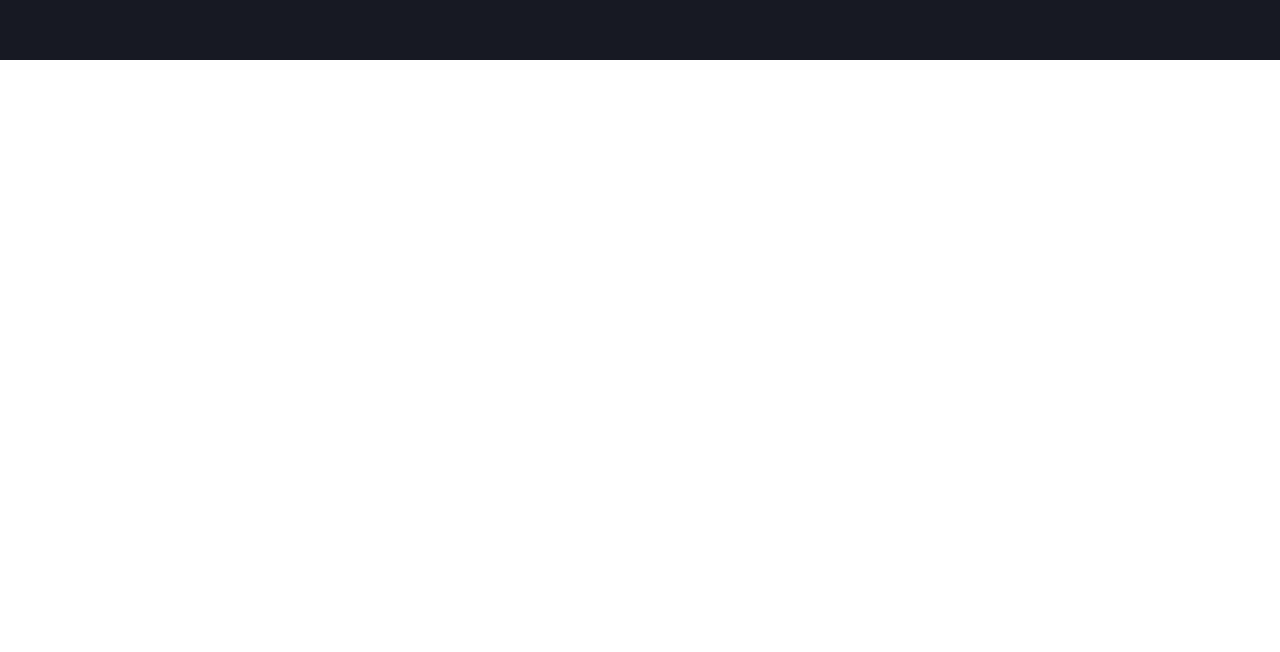
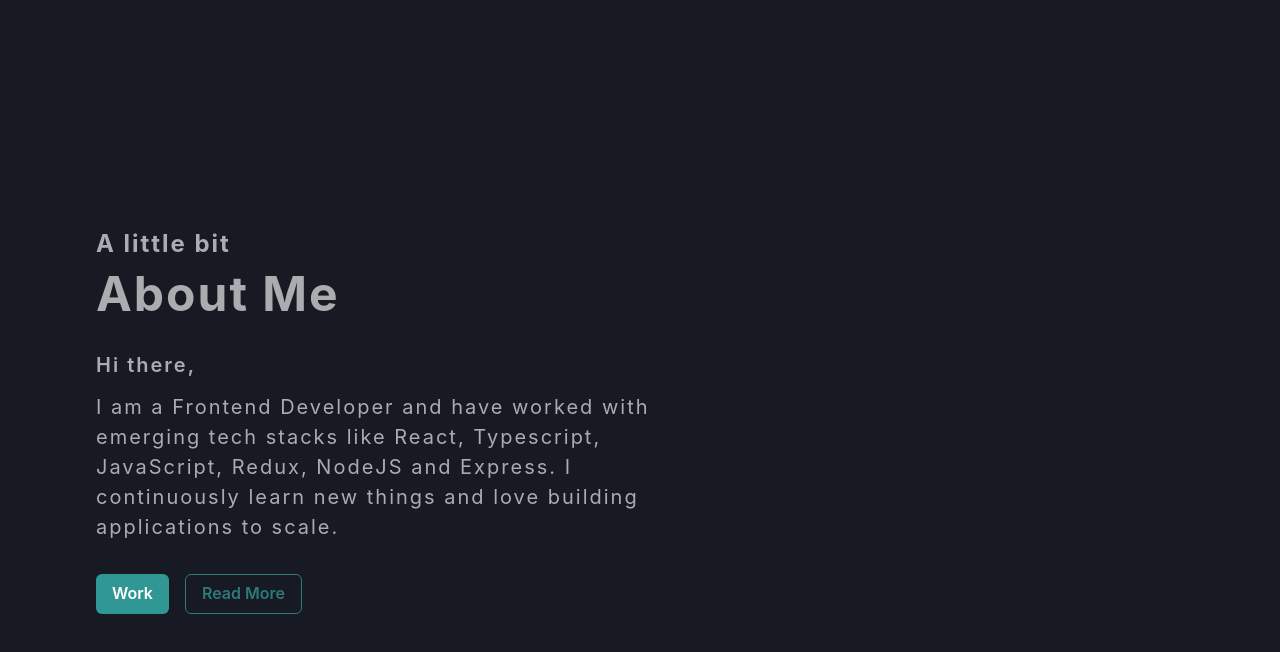
Before and after one commit to sri-rishi/sriRishi-portfoliio, a React (Create React App) app: page / in a window 1280 px wide. Shown: the part 820-1472 px from the top of the page. Before the commit the page ends 880 px from the top, so only its background shows below. Built offline with nearby package versions, Linux system fonts and the light colour scheme.

Commit message:
feat: create about me section

```diff
--- a/src/App.js
+++ b/src/App.js
@@ -4,15 +4,16 @@ import {
   Box,
   Grid,
 } from '@chakra-ui/react';
-import { CoverSection, Navbar} from './components';
+import { AboutMeSection, CoverSection, Navbar} from './components';
 
 function App() {
   return (
     <ChakraProvider>
-      <Box textAlign="center" fontSize="xl" bg="gray.900">
+      <Box textAlign="center" fontSize="xl" bg="gray.900" color="whiteAlpha.700">
         <Grid minH="100vh">
           <Navbar />
           <CoverSection />
+          <AboutMeSection />
         </Grid>
       </Box>
     </ChakraProvider>
--- /dev/null
+++ b/src/components/aboutMeSection/AboutMeSection.jsx
@@ -0,0 +1,71 @@
+import { Box, Heading, Stack, Text, Button } from "@chakra-ui/react";
+
+const AboutMeSection = () => {
+    return(
+        <Box
+            padding="0 6rem"
+            textAlign="left"
+            minHeight="90vh"
+            width="60%"
+            letterSpacing="2px"
+            display="flex"
+            flexDir="column"
+            gap="2rem"
+            justifyContent="center"
+        >
+            <Stack
+                spacing="8"
+            >
+                <Stack>
+                    <Text
+                        as="p"
+                        fontSize="2xl"
+                        fontWeight="bold"
+                    >
+                        A little bit
+                    </Text>
+                    <Heading
+                        as="h2"
+                        size="2xl"
+                    >
+                        About Me
+                    </Heading>
+                </Stack>
+
+                <Stack
+                    spacing="3"
+                >
+                    <Text
+                        as="p"
+                        size="xl"
+                        fontWeight="semibold"
+                    >
+                        Hi there,
+                    </Text>
+                    <Text>
+                        I am a Frontend Developer and have worked with emerging tech stacks like React, Typescript, JavaScript, Redux, NodeJS and Express. I continuously learn new things and love building applications to scale.
+                    </Text>
+                </Stack>
+            </Stack>
+            <Stack
+                direction="row"
+                spacing="4"
+            >
+                <Button
+                    colorScheme="teal"
+                    variant="solid"
+                >
+                    Work
+                </Button>
+                <Button
+                    colorScheme="teal"
+                    variant="outline"
+                >
+                    Read More
+                </Button>
+            </Stack>
+        </Box>
+    )
+}
+
+export default AboutMeSection;
--- a/src/components/index.js
+++ b/src/components/index.js
@@ -1,9 +1,11 @@
 import ThemeSwitcher from "./themeSwitcher/ThemeSwitcher";
 import Navbar from "./navigation/Navbar";
 import CoverSection from "./coverSection/CoverSection";
+import AboutMeSection from "./aboutMeSection/AboutMeSection";
 
 export {
     ThemeSwitcher,
     Navbar,
-    CoverSection
+    CoverSection,
+    AboutMeSection
 }
```
